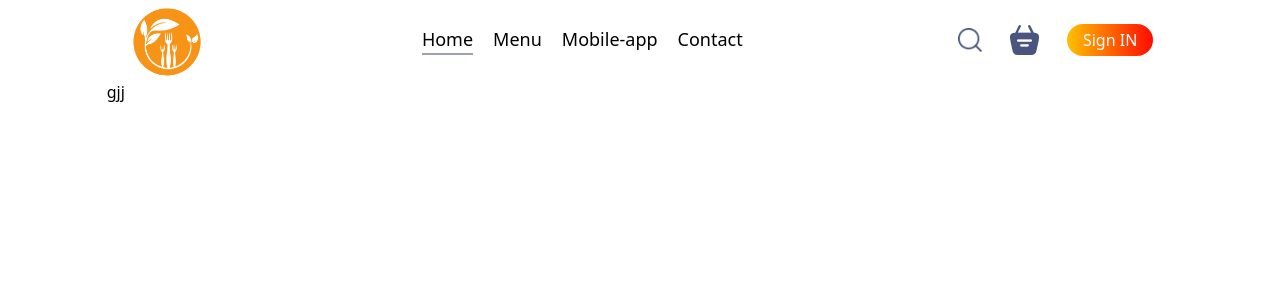
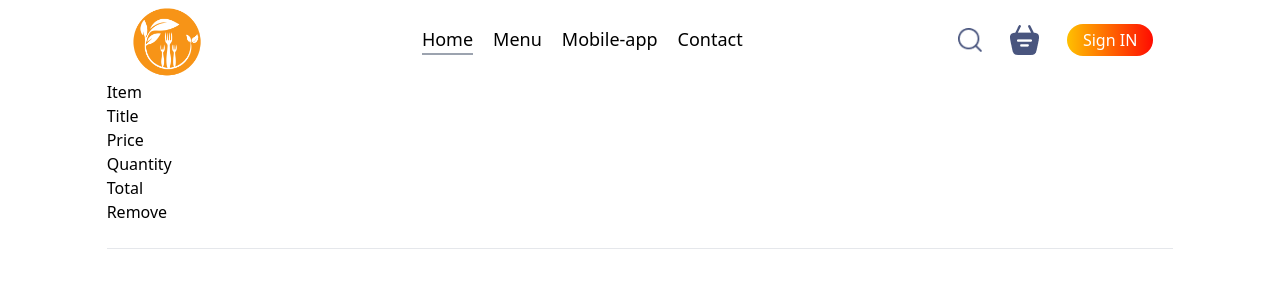
Before and after one commit to ushagotame000/foodie, a React (Create React App) app in the folder frontend/: page /cart in a window 1280 px wide. Shown: the top 300 px of the page. Built offline with nearby package versions, Linux system fonts and the light colour scheme.

Commit message:
cart setup

```diff
--- /dev/null
+++ b/frontend/src/component/Content/StoreContext.tsx
@@ -0,0 +1,74 @@
+import React, { useEffect, createContext, useState } from "react";
+import { food_list } from "../../assets/assets";
+
+// Define type for cartItems
+type CartItems = { [itemId: string]: number };
+
+// Exporting StoreContext inline with specific type
+export const StoreContext = createContext<{
+  food_list: {
+    _id: string;
+    name: string;
+    image: string;
+    price: number;
+    description: string;
+    category: string;
+  }[];
+  cartItems: CartItems;
+  setCartItems: React.Dispatch<React.SetStateAction<CartItems>>;
+  addToCart: (itemId: string) => void;
+  removeFromCart: (itemId: string) => void;
+}>({
+  food_list: [],
+  cartItems: {},
+  setCartItems: () => {},
+  addToCart: (itemId: string) => {},
+  removeFromCart: (itemId: string) => {},
+});
+
+interface StoreContextProviderProps {
+  children: React.ReactNode;
+}
+
+const StoreContextProvider: React.FC<StoreContextProviderProps> = (props) => {
+  const [cartItems, setCartItems] = useState<CartItems>({});
+
+  const addToCart = (itemId: string) => {
+    if (!cartItems[itemId]) {
+      setCartItems((prev) => ({ ...prev, [itemId]: 1 }));
+    } else {
+      setCartItems((prev) => ({ ...prev, [itemId]: prev[itemId] + 1 }));
+    }
+  };
+
+  const removeFromCart = (itemId: string) => {
+    if (cartItems[itemId] > 1) {
+      setCartItems((prev) => ({ ...prev, [itemId]: prev[itemId] - 1 }));
+    } else {
+      const updatedCart = { ...cartItems };
+      delete updatedCart[itemId];
+      setCartItems(updatedCart);
+    }
+  };
+
+  useEffect(() => {
+    console.log(cartItems);
+  }, [cartItems]);
+
+  const contextValue = {
+    food_list,
+    cartItems,
+    setCartItems,
+    addToCart,
+    removeFromCart,
+  };
+
+  // Return StoreContext.Provider directly
+  return (
+    <StoreContext.Provider value={contextValue}>
+      {props.children}
+    </StoreContext.Provider>
+  );
+};
+
+export default StoreContextProvider;
--- a/frontend/src/component/ExploreMenu.tsx/DisplayItem.tsx
+++ b/frontend/src/component/ExploreMenu.tsx/DisplayItem.tsx
@@ -1,29 +1,10 @@
-// import React from "react";
-// import { food_list } from "../../assets/assets";
-// import FoodItem from "./FoodItem";
-// const DisplayItem = () => {
-//   return <div>
-// <div className="food-display" id="food-display">
-// <h2> Top Dishes near you</h2>
-// <div className="food-display-list">
-//     {food-listenerCount.map((item,index)=>
-//     return <FoodItem key ={index} id={item._id} name={item.name} description={item.description} price=>
-
-//     )}
-// </div>
-
-// </div>
-
-//   </div>;
-// };
-
-// export default DisplayItem;
-
 import React from "react";
 import { food_list } from "../../assets/assets";
 import FoodItem from "./FoodItem";
 
 const DisplayItem = () => {
+  const category = "All";
+
   return (
     <div>
       <div className="food-display" id="food-display">
@@ -31,16 +12,21 @@ const DisplayItem = () => {
           Top Dishes near you
         </h2>
         <div className="food-display-list grid lg:grid-cols-4 gap-y-2 gap-x-2 md:grid-cols-3 sm:grid-cols-1">
-          {food_list.map((item, index) => (
+          {food_list.map((item, index) => {
+            if (category === "All" || category === item.category) {
+              return (
                 <FoodItem
                   key={index}
                   id={item._id}
                   name={item.name}
                   description={item.description}
                   price={item.price}
-              image={item.image} // Assuming you have an 'image' property in your food item object
+                  image={item.image}
                 />
-          ))}
+              );
+            }
+            return null;
+          })}
         </div>
       </div>
     </div>
--- a/frontend/src/component/Navbar/Navbar.tsx
+++ b/frontend/src/component/Navbar/Navbar.tsx
@@ -13,11 +13,13 @@ const Navbar: React.FC<NavbarProps> = ({ setShowLogin }) => {
   return (
     <>
       <div className="navbar py-0 px-[20px] flex justify-between items-center ">
+        <Link to="/">
           <img
             src={assets.logo}
             alt=""
             className="logo w-20 lg::w-140  md:gap-7 "
           />
+        </Link>
         <ul className="navbar-menu flex list-none gap-12 decoration-gray-500 text-lg  lg:gap-5  md:text-l ">
           <Link
             to="/"
@@ -67,7 +69,9 @@ const Navbar: React.FC<NavbarProps> = ({ setShowLogin }) => {
         <div className="navbar-right flex items-center gap-11 lg:gap-7 md:gap-5">
           <img src={assets.search_icon} alt="" className="lg:w-6  md:w-5" />
           <div className="navbar-search-icon relative">
+            <Link to="/cart">
               <img src={assets.basket_icon} alt="" />
+            </Link>
           </div>
           <button
             onClick={() => setShowLogin(true)}
--- a/frontend/src/pages/Cart/Cart.tsx
+++ b/frontend/src/pages/Cart/Cart.tsx
@@ -1,7 +1,41 @@
-import React from "react";
+import React, { useContext } from "react";
+import { StoreContext } from "../../component/Content/StoreContext";
+import { food_list } from "../../assets/assets";
 
 const Cart = () => {
-  return <div>gjj</div>;
+  const { cartItems } = useContext(StoreContext);
+
+  return (
+    <div>
+      <div className="cart">
+        <div className="cart-item">
+          <div className="cart-item-title">
+            <p>Item</p>
+            <p>Title</p>
+            <p>Price</p>
+            <p>Quantity</p>
+            <p>Total</p>
+            <p>Remove</p>
+          </div>
+          <br />
+          <hr />
+          {food_list.map((item, index) => {
+            if (cartItems[item._id] > 0) {
+              return (
+                <div className="cart-item-title" key={index}>
+                  <img src={item.image} alt="" />
+                  <p>{item.name}</p>
+                  <p>{cartItems[item._id]}</p>
+                  <p>{item.price * cartItems[item._id]}</p>
+                  <p>X</p>
+                </div>
+              );
+            }
+          })}
+        </div>
+      </div>
+    </div>
+  );
 };
 
 export default Cart;
```
Lines whose indentation alone changed are shown as unchanged.
